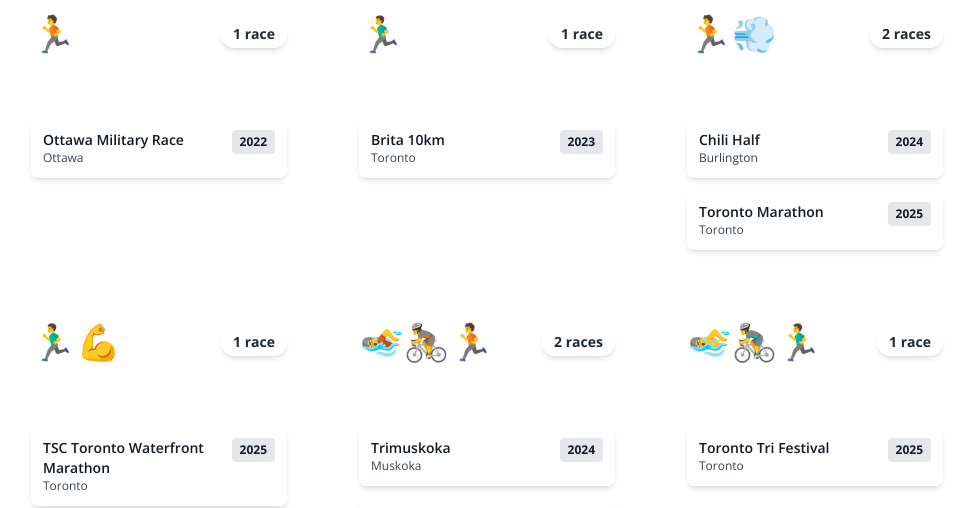
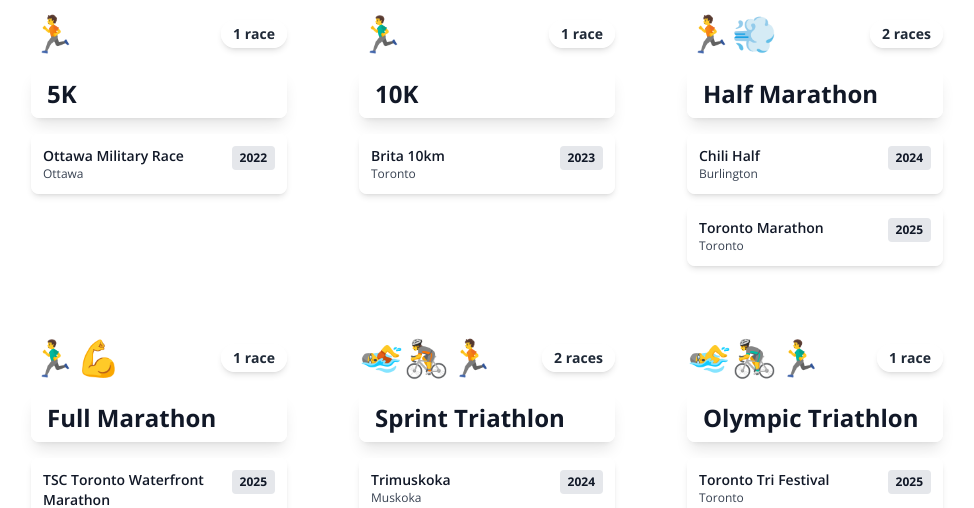
Before and after one commit to zlwaterfield/website, a Next.js app: page /events in a window 1280 px wide. Shown: the part 310-818 px from the top of the page, without its empty margins (153-1127 px from the left). Built offline with nearby package versions, Linux system fonts and the light colour scheme; no server answers; a web font is replaced by a local one.

Commit message:
Make race type names more prominent with white background

```diff
--- a/app/events/page.tsx
+++ b/app/events/page.tsx
@@ -80,7 +80,8 @@ const EventCard = ({ category, index }: { category: EventCategory; index: number
         </div>
 
         {/* Category Title */}
-        <h2 className="text-2xl font-bold text-white flex items-center gap-2">
+        <div className="bg-white/95 rounded-lg px-4 py-2 shadow-lg">
+          <h2 className="text-2xl font-bold text-gray-900 flex items-center gap-2">
             {category.category}
             {category.comingSoon && (
               <span className="text-xs bg-yellow-300 text-yellow-900 px-2 py-1 rounded-full font-semibold animate-bounce">
@@ -88,6 +89,7 @@ const EventCard = ({ category, index }: { category: EventCategory; index: number
               </span>
             )}
           </h2>
+        </div>
 
         {/* Events List */}
         <div className="space-y-3">
```
Lines whose indentation alone changed are shown as unchanged.
